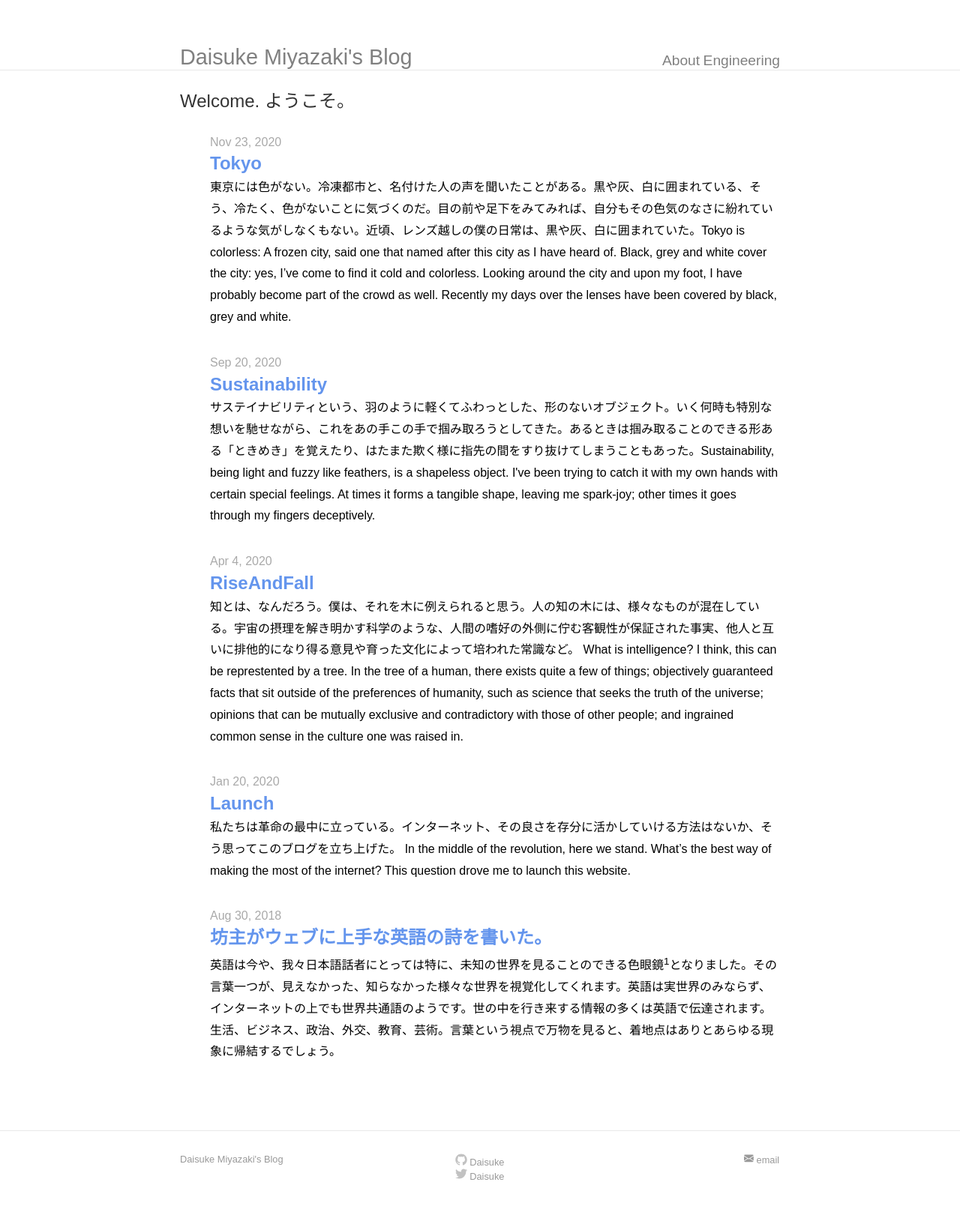
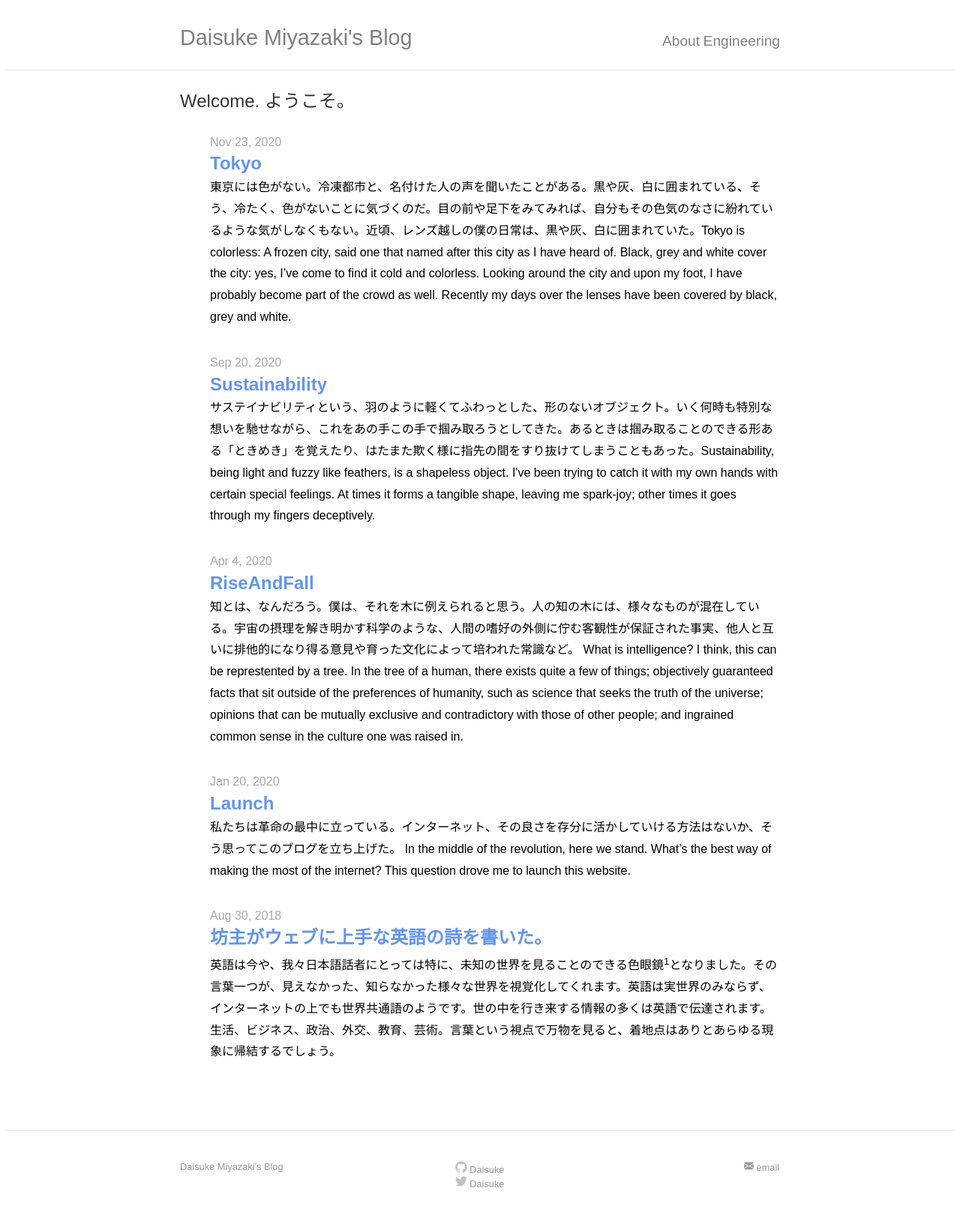
Before and after one commit to DaisukeMiyazaki/DaisukeMiyazaki.github.io, a Jekyll site: the page built from index.html, in a window 1280 px wide. Shown: the whole page at 75% size. Built offline with Jekyll 4.4.1, drawn with Linux system fonts in a browser that asks for light colours; after the commit the page ends 1602 px from its top, so only the background shows below that.

Commit message:
deleting instagram css

```diff
--- a/css/main.css
+++ b/css/main.css
@@ -2,8 +2,6 @@
 /* ---------------------------------- */
 
 body {
-    margin: 60px auto;
-    /*width: 80%;*/
     font-family: "ヒラギノ角ゴ Pro W3", "Hiragino Kaku Gothic Pro",Osaka, "メイリオ", Meiryo, "ＭＳ Ｐゴシック", "MS PGothic", sans-serif;
 }
 
@@ -52,6 +50,11 @@
 
 .site-header {
     border-bottom: 1px solid #e8e8e8;
+    margin-top: 10px 0;
+    margin-left: auto;
+    margin-right: auto;
+    clear: both;
+    padding: 1em 1em 1em;
 }
 
 .site-nav {
@@ -164,11 +167,6 @@
 /* Instagram style */
 /* ----------------------------------- */
 
-div.instagram{
-    padding: 20px;
-    border-bottom-width: 1px;
-    border-bottom: auto;
-}
 
 /* Footer style */
 /* ----------------------------------- */
@@ -197,7 +195,7 @@
     letter-spacing: -.5px;
     margin-bottom: 15px;*/
     max-width: 800px;
-    padding: 0 30px;
+    padding: 10px;
     margin: 0 auto;
 }
 
```
